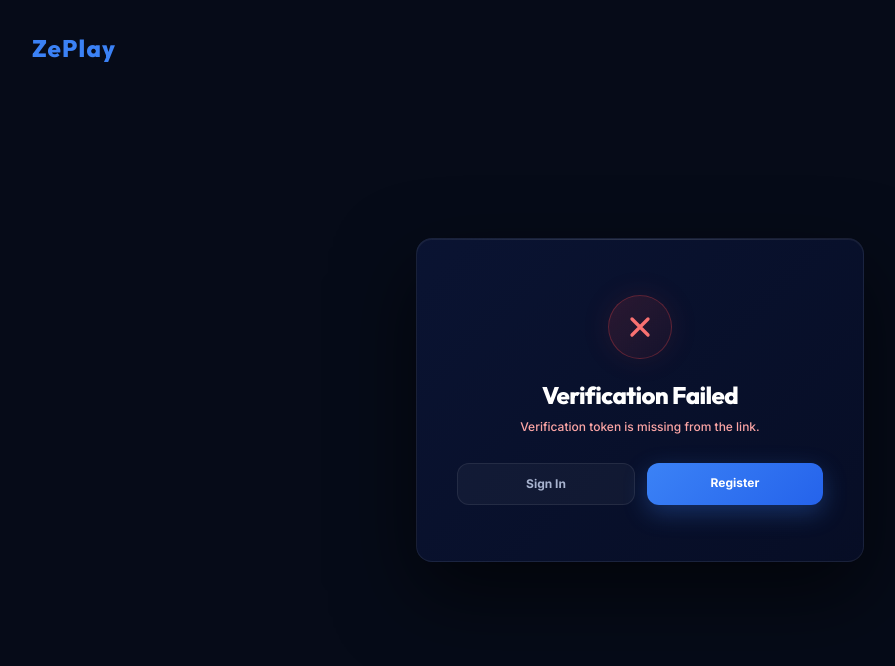
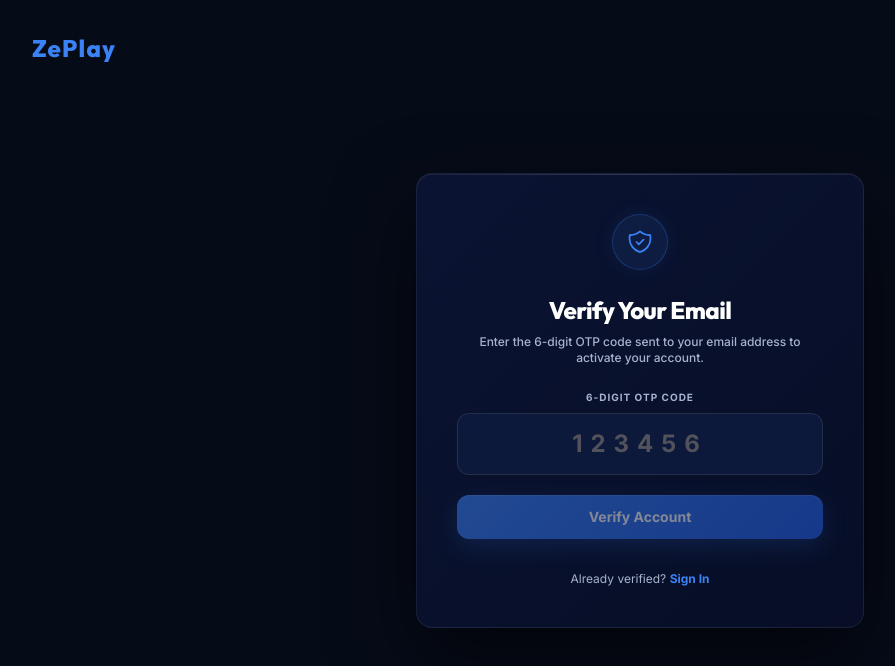
Before and after one commit to syedasjadabbas/ZePlay, a React (Vite) app in the folder frontend/: page /verify-email in a window 1280 px wide. Shown: the top 666 px of the page, without its empty margins (0-895 px from the left). Built offline with nearby package versions, Linux system fonts and the light colour scheme; no server answers.

Commit message:
feat(auth): implement 6-digit OTP email verification & password reset flow, and reset database to admin@zeploy.com

```diff
--- a/frontend/src/pages/ResetPassword.tsx
+++ b/frontend/src/pages/ResetPassword.tsx
@@ -4,25 +4,26 @@ import api from '../services/api';
 import PasswordInput from '../components/PasswordInput';
 
 const ResetPassword: React.FC = () => {
+  const navigate = useNavigate();
+  const location = useLocation();
+
+  const query = new URLSearchParams(location.search);
+  const initialToken = query.get('token') || '';
+
+  const [otp, setOtp] = useState(initialToken);
   const [newPassword, setNewPassword] = useState('');
   const [confirmPassword, setConfirmPassword] = useState('');
   const [error, setError] = useState<string | null>(null);
   const [successMessage, setSuccessMessage] = useState<string | null>(null);
   const [loading, setLoading] = useState(false);
 
-  const navigate = useNavigate();
-  const location = useLocation();
-
-  const query = new URLSearchParams(location.search);
-  const token = query.get('token');
-
   const handleResetPassword = async (e: React.FormEvent) => {
     e.preventDefault();
     setError(null);
     setSuccessMessage(null);
 
-    if (!token) {
-      setError('Reset token is missing from URL.');
+    if (!otp || otp.trim().length === 0) {
+      setError('Please enter the 6-digit OTP reset code.');
       return;
     }
 
@@ -40,17 +41,17 @@ const ResetPassword: React.FC = () => {
 
     try {
       await api.post('/auth/reset-password', {
-        token,
+        token: otp.trim(),
         new_password: newPassword,
       });
-      setSuccessMessage('Password successfully reset. Redirecting to sign in...');
+      setSuccessMessage('Password successfully reset! Redirecting to sign in...');
       setTimeout(() => {
         navigate('/login', { state: { message: 'Password reset successful. Please sign in with your new password.' } });
       }, 2500);
     } catch (err: any) {
       setError(
         err.response?.data?.detail ||
-          'Failed to reset password. The link may have expired or is invalid.'
+          'Failed to reset password. The 6-digit OTP code may be invalid or expired.'
       );
     } finally {
       setLoading(false);
@@ -127,9 +128,9 @@ const ResetPassword: React.FC = () => {
           <div className="absolute top-0 left-0 right-0 h-px bg-gradient-to-r from-transparent via-white/10 to-transparent" />
           <div className="absolute -top-20 left-1/2 -translate-x-1/2 w-40 h-40 bg-blue-500/8 rounded-full blur-[40px] pointer-events-none" />
 
-          <div className="space-y-2 mb-8 relative z-10">
-            <h2 className="text-3xl font-extrabold tracking-tight text-white font-display">New Password</h2>
-            <p className="text-xs text-brand-textMuted font-medium">Create a new password for your account.</p>
+          <div className="space-y-2 mb-6 relative z-10">
+            <h2 className="text-3xl font-extrabold tracking-tight text-white font-display">Reset Password</h2>
+            <p className="text-xs text-brand-textMuted font-medium">Enter your 6-digit OTP code and choose a new password.</p>
           </div>
 
           {successMessage && (
@@ -153,42 +154,33 @@ const ResetPassword: React.FC = () => {
             </div>
           )}
 
-          {!token ? (
-            <div className="text-center py-6 relative z-10">
-              <div
-                className="w-12 h-12 rounded-full flex items-center justify-center mx-auto mb-4"
-                style={{
-                  background: 'rgba(239,68,68,0.1)',
-                  border: '1px solid rgba(239,68,68,0.25)',
-                }}
-              >
-                <svg className="w-6 h-6 text-red-400" fill="none" viewBox="0 0 24 24" stroke="currentColor" strokeWidth={2}>
-                  <path strokeLinecap="round" strokeLinejoin="round" d="M12 9v2m0 4h.01m-6.938 4h13.856c1.54 0 2.502-1.667 1.732-3L13.732 4c-.77-1.333-2.694-1.333-3.464 0L3.34 16c-.77 1.333.192 3 1.732 3z" />
-                </svg>
+          <form onSubmit={handleResetPassword} className="space-y-5 relative z-10">
+            <div>
+              <label className="block text-[10px] text-brand-textMuted uppercase tracking-widest mb-1.5 font-bold">
+                6-Digit OTP Reset Code
+              </label>
+              <input
+                id="reset-otp-input"
+                type="text"
+                maxLength={6}
+                placeholder="123456"
+                value={otp}
+                onChange={(e) => setOtp(e.target.value.replace(/\D/g, ''))}
+                required
+                className="w-full px-4 py-3 text-center text-xl tracking-[6px] font-extrabold text-white rounded-xl placeholder:text-white/20 outline-none transition-all duration-200"
+                style={inputStyle}
+                onFocus={handleFocus}
+                onBlur={handleBlur}
+              />
             </div>
-              <p className="text-xs text-brand-textMuted mb-6">
-                Reset token is missing. Please request a new password reset link.
-              </p>
-              <Link
-                to="/forgot-password"
-                className="inline-block px-6 py-2.5 font-bold rounded-xl text-xs text-white transition-all duration-200"
-                style={{
-                  background: 'linear-gradient(135deg, #3B82F6 0%, #2563EB 100%)',
-                  boxShadow: '0 8px 24px rgba(59,130,246,0.3)',
-                }}
-              >
-                Request Reset Link
-              </Link>
-            </div>
-          ) : (
-            <form onSubmit={handleResetPassword} className="space-y-5 relative z-10">
+
             <div>
               <label className="block text-[10px] text-brand-textMuted uppercase tracking-widest mb-1.5 font-bold">
                 New Password
               </label>
               <PasswordInput
                 id="reset-new-password"
-                  placeholder="Enter your password"
+                placeholder="Enter new password"
                 value={newPassword}
                 onChange={setNewPassword}
                 required
@@ -200,11 +192,11 @@ const ResetPassword: React.FC = () => {
 
             <div>
               <label className="block text-[10px] text-brand-textMuted uppercase tracking-widest mb-1.5 font-bold">
-                  Confirm Password
+                Confirm New Password
               </label>
               <PasswordInput
                 id="reset-confirm-password"
-                  placeholder="Confirm your password"
+                placeholder="Confirm new password"
                 value={confirmPassword}
                 onChange={setConfirmPassword}
                 required
@@ -223,16 +215,6 @@ const ResetPassword: React.FC = () => {
                 background: 'linear-gradient(135deg, #3B82F6 0%, #2563EB 100%)',
                 boxShadow: '0 8px 24px rgba(59,130,246,0.3), inset 0 1px 0 rgba(255,255,255,0.12)',
               }}
-                onMouseEnter={e => {
-                  if (!loading && !successMessage) {
-                    (e.currentTarget as HTMLButtonElement).style.boxShadow = '0 12px 32px rgba(59,130,246,0.45), inset 0 1px 0 rgba(255,255,255,0.15)';
-                    (e.currentTarget as HTMLButtonElement).style.transform = 'translateY(-1px)';
-                  }
-                }}
-                onMouseLeave={e => {
-                  (e.currentTarget as HTMLButtonElement).style.boxShadow = '0 8px 24px rgba(59,130,246,0.3), inset 0 1px 0 rgba(255,255,255,0.12)';
-                  (e.currentTarget as HTMLButtonElement).style.transform = 'translateY(0)';
-                }}
             >
               {loading ? (
                 <span className="flex items-center justify-center gap-2">
@@ -247,7 +229,6 @@ const ResetPassword: React.FC = () => {
               )}
             </button>
           </form>
-          )}
 
           <div className="mt-8 text-brand-textMuted text-xs text-center font-medium relative z-10">
             Remember your password?{' '}
--- a/frontend/src/pages/VerifyEmail.tsx
+++ b/frontend/src/pages/VerifyEmail.tsx
@@ -3,41 +3,62 @@ import { useLocation, useNavigate, Link } from 'react-router-dom';
 import api from '../services/api';
 
 const VerifyEmail: React.FC = () => {
-  const [status, setStatus] = useState<'verifying' | 'success' | 'error'>('verifying');
-  const [message, setMessage] = useState('');
   const location = useLocation();
   const navigate = useNavigate();
 
   const query = new URLSearchParams(location.search);
-  const token = query.get('token');
+  const initialToken = query.get('token') || '';
 
-  useEffect(() => {
-    const performVerification = async () => {
-      if (!token) {
+  const [otp, setOtp] = useState(initialToken);
+  const [status, setStatus] = useState<'idle' | 'verifying' | 'success' | 'error'>('idle');
+  const [message, setMessage] = useState('');
+  const [loading, setLoading] = useState(false);
+
+  const performVerification = async (codeToVerify: string) => {
+    if (!codeToVerify || codeToVerify.trim().length === 0) {
       setStatus('error');
-        setMessage('Verification token is missing from the link.');
+      setMessage('Please enter a 6-digit OTP verification code.');
       return;
     }
 
+    setLoading(true);
+    setStatus('verifying');
+    setMessage('');
+
     try {
-        const response = await api.post('/auth/verify-email', { token });
+      const response = await api.post('/auth/verify-email', { token: codeToVerify.trim() });
       setStatus('success');
       setMessage(response.data.message || 'Email verified successfully!');
 
       setTimeout(() => {
         navigate('/login', { state: { message: 'Email verified successfully! You can now sign in.' } });
-        }, 3000);
+      }, 2500);
     } catch (err: any) {
       setStatus('error');
       setMessage(
         err.response?.data?.detail ||
-            'Invalid or expired verification token.'
+          'Invalid or expired 6-digit OTP code.'
       );
+    } finally {
+      setLoading(false);
     }
   };
 
-    performVerification();
-  }, [token, navigate]);
+  useEffect(() => {
+    if (initialToken) {
+      performVerification(initialToken);
+    }
+  }, [initialToken]);
+
+  const handleSubmit = (e: React.FormEvent) => {
+    e.preventDefault();
+    performVerification(otp);
+  };
+
+  const inputStyle = {
+    background: 'rgba(16,28,64,0.8)',
+    border: '1px solid rgba(255,255,255,0.09)',
+  };
 
   return (
     <div className="relative min-h-screen flex items-center justify-center bg-brand-background px-4 font-sans select-none overflow-hidden">
@@ -62,9 +83,9 @@ const VerifyEmail: React.FC = () => {
       >
         <div className="absolute top-0 left-0 right-0 h-px bg-gradient-to-r from-transparent via-white/10 to-transparent" />
 
-        {/* Verifying */}
-        {status === 'verifying' && (
-          <div className="space-y-5 py-6">
+        {/* Form State */}
+        {status !== 'success' && (
+          <div className="space-y-6">
             <div className="flex justify-center">
               <div
                 className="w-14 h-14 rounded-full flex items-center justify-center"
@@ -74,14 +95,76 @@ const VerifyEmail: React.FC = () => {
                   boxShadow: '0 0 20px rgba(59,130,246,0.1)',
                 }}
               >
-                <svg className="w-6 h-6 text-brand-accent animate-spin" fill="none" viewBox="0 0 24 24">
-                  <circle className="opacity-25" cx="12" cy="12" r="10" stroke="currentColor" strokeWidth="3" />
-                  <path className="opacity-75" fill="currentColor" d="M4 12a8 8 0 018-8V0C5.373 0 0 5.373 0 12h4z" />
+                <svg className="w-7 h-7 text-brand-accent" fill="none" viewBox="0 0 24 24" stroke="currentColor" strokeWidth={1.5}>
+                  <path strokeLinecap="round" strokeLinejoin="round" d="M9 12l2 2 4-4m5.618-4.016A11.955 11.955 0 0112 2.944a11.955 11.955 0 01-8.618 3.04A12.02 12.02 0 003 9c0 5.591 3.824 10.29 9 11.622 5.176-1.332 9-6.03 9-11.622 0-1.042-.133-2.052-.382-3.016z" />
                 </svg>
               </div>
             </div>
-            <h2 className="text-2xl font-bold tracking-tight text-white font-display">Verifying your email</h2>
-            <p className="text-xs text-brand-textMuted font-medium">Please wait while we activate your account...</p>
+
+            <div>
+              <h2 className="text-2xl font-extrabold tracking-tight text-white font-display mb-2">Verify Your Email</h2>
+              <p className="text-xs text-brand-textMuted font-medium px-4">
+                Enter the 6-digit OTP code sent to your email address to activate your account.
+              </p>
+            </div>
+
+            {status === 'error' && message && (
+              <div
+                className="text-xs text-red-200 rounded-xl p-3.5 font-semibold"
+                style={{ background: 'rgba(127,29,29,0.4)', border: '1px solid rgba(239,68,68,0.25)' }}
+              >
+                {message}
+              </div>
+            )}
+
+            <form onSubmit={handleSubmit} className="space-y-5">
+              <div>
+                <label className="block text-[10px] text-brand-textMuted uppercase tracking-widest mb-2 font-bold">
+                  6-Digit OTP Code
+                </label>
+                <input
+                  id="otp-input"
+                  type="text"
+                  maxLength={6}
+                  placeholder="123456"
+                  value={otp}
+                  onChange={(e) => setOtp(e.target.value.replace(/\D/g, ''))}
+                  required
+                  className="w-full px-4 py-3.5 text-center text-2xl tracking-[8px] font-extrabold text-white rounded-xl placeholder:text-white/20 outline-none transition-all duration-200"
+                  style={inputStyle}
+                />
+              </div>
+
+              <button
+                id="verify-submit"
+                type="submit"
+                disabled={loading || otp.length < 6}
+                className="w-full py-3 text-white font-bold rounded-xl text-sm transition-all duration-200 disabled:opacity-50 disabled:cursor-not-allowed"
+                style={{
+                  background: 'linear-gradient(135deg, #3B82F6 0%, #2563EB 100%)',
+                  boxShadow: '0 8px 24px rgba(59,130,246,0.3), inset 0 1px 0 rgba(255,255,255,0.12)',
+                }}
+              >
+                {loading ? (
+                  <span className="flex items-center justify-center gap-2">
+                    <svg className="w-4 h-4 animate-spin" fill="none" viewBox="0 0 24 24">
+                      <circle className="opacity-25" cx="12" cy="12" r="10" stroke="currentColor" strokeWidth="4" />
+                      <path className="opacity-75" fill="currentColor" d="M4 12a8 8 0 018-8V0C5.373 0 0 5.373 0 12h4z" />
+                    </svg>
+                    Verifying OTP...
+                  </span>
+                ) : (
+                  'Verify Account'
+                )}
+              </button>
+            </form>
+
+            <div className="pt-2 text-xs text-brand-textMuted">
+              Already verified?{' '}
+              <Link to="/login" className="text-brand-accent font-bold hover:text-blue-400">
+                Sign In
+              </Link>
+            </div>
           </div>
         )}
 
@@ -122,56 +205,6 @@ const VerifyEmail: React.FC = () => {
             </div>
           </div>
         )}
-
-        {/* Error */}
-        {status === 'error' && (
-          <div className="space-y-5 py-4">
-            <div className="flex justify-center">
-              <div
-                className="w-16 h-16 rounded-full flex items-center justify-center"
-                style={{
-                  background: 'linear-gradient(135deg, rgba(239,68,68,0.15) 0%, rgba(239,68,68,0.05) 100%)',
-                  border: '1px solid rgba(239,68,68,0.3)',
-                  boxShadow: '0 0 30px rgba(239,68,68,0.1)',
-                }}
-              >
-                <svg className="w-8 h-8 text-red-400" fill="none" viewBox="0 0 24 24" stroke="currentColor" strokeWidth={2.5}>
-                  <path strokeLinecap="round" strokeLinejoin="round" d="M6 18L18 6M6 6l12 12" />
-                </svg>
-              </div>
-            </div>
-            <div>
-              <h2 className="text-2xl font-extrabold tracking-tight text-white font-display mb-2">
-                Verification Failed
-              </h2>
-              <p className="text-xs text-red-300 font-medium px-4">{message}</p>
-            </div>
-            <div className="flex gap-3 pt-2">
-              <Link
-                id="verify-go-login"
-                to="/login"
-                className="flex-1 py-3 rounded-xl font-bold text-xs text-brand-textMuted transition-all duration-200"
-                style={{
-                  background: 'rgba(255,255,255,0.04)',
-                  border: '1px solid rgba(255,255,255,0.08)',
-                }}
-              >
-                Sign In
-              </Link>
-              <Link
-                id="verify-go-register"
-                to="/register"
-                className="flex-1 py-3 rounded-xl font-bold text-xs text-white transition-all duration-200"
-                style={{
-                  background: 'linear-gradient(135deg, #3B82F6 0%, #2563EB 100%)',
-                  boxShadow: '0 8px 24px rgba(59,130,246,0.3)',
-                }}
-              >
-                Register
-              </Link>
-            </div>
-          </div>
-        )}
       </div>
     </div>
   );
```
Also changed, not shown: 2 other files (tests, documents, lock files or other folders). Lines whose indentation alone changed are shown as unchanged.
